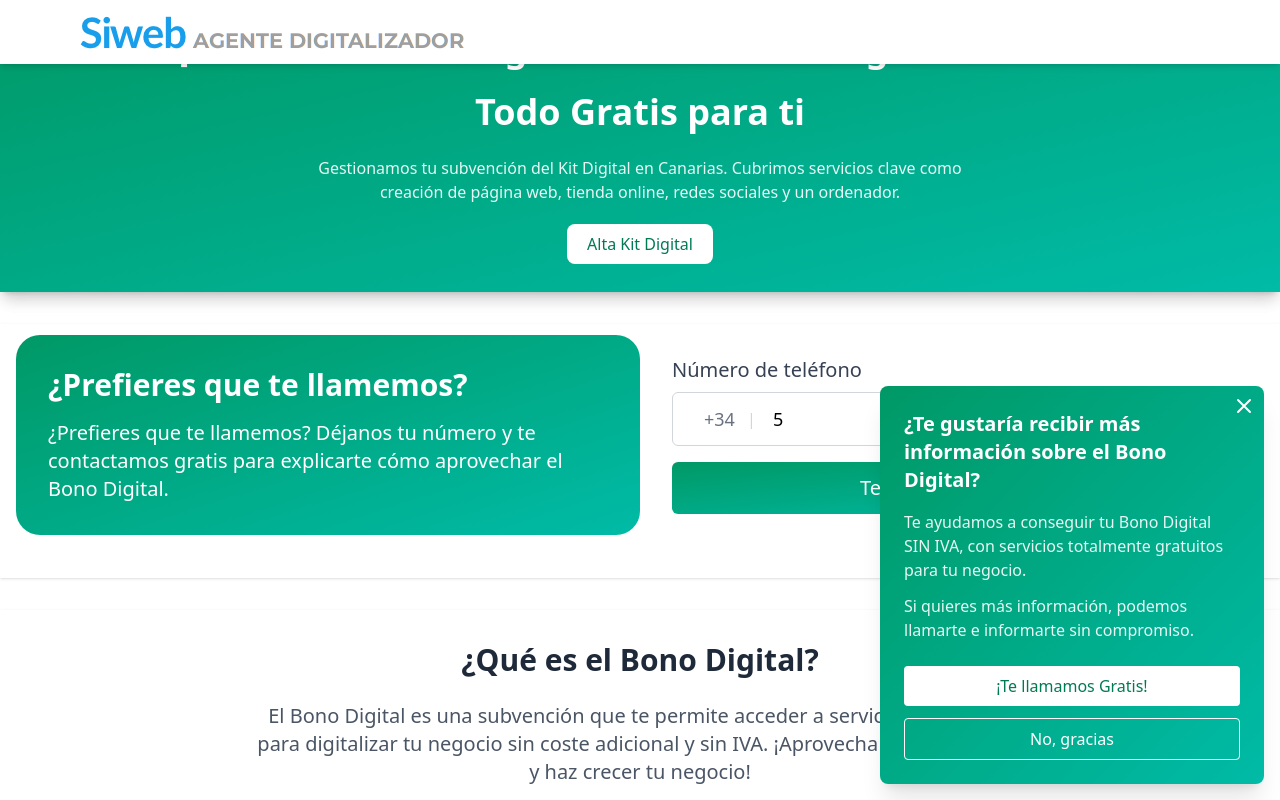
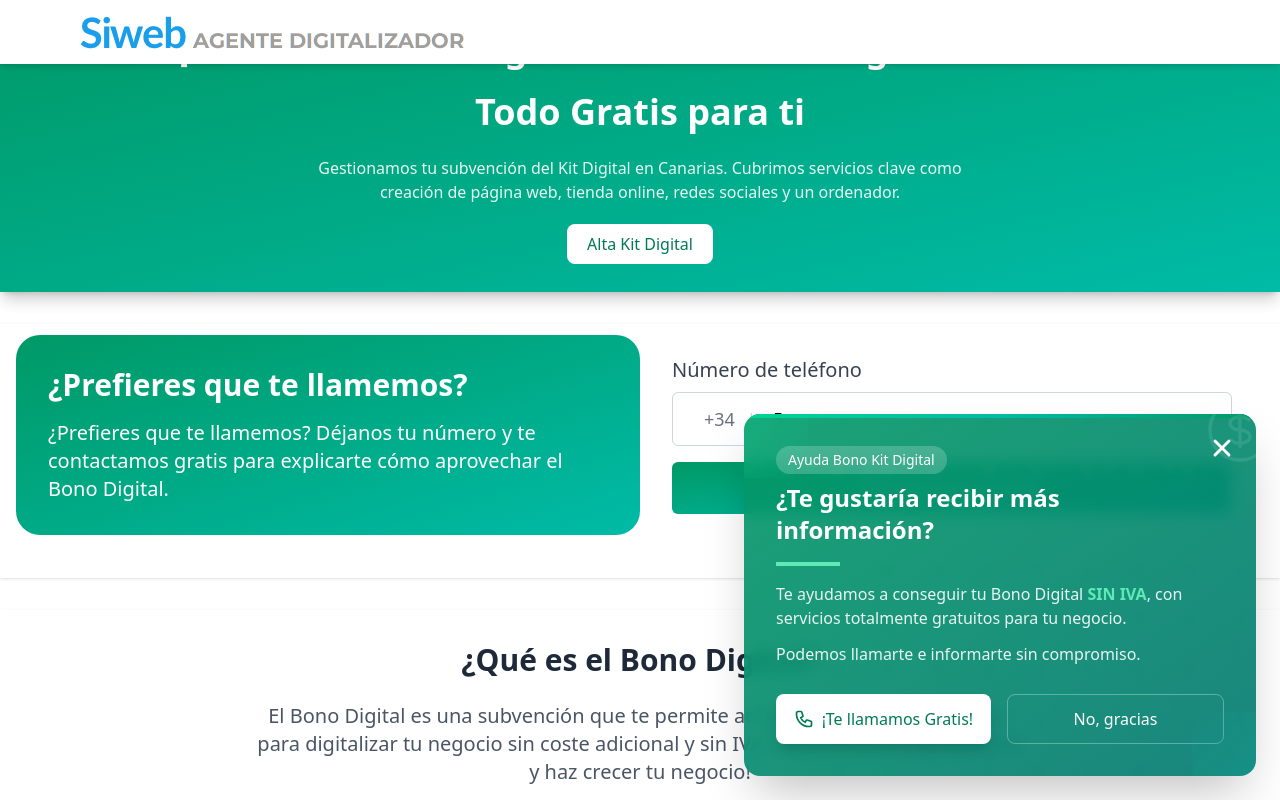
Before and after one commit to JorgeAlleresSiWeb/SiWebCanariasSticky, a React (Vite) app: page / in a window 1280 px wide. Both pictures are taken after typing "5" into the empty fields and a click on the button "Te Llamamos Gratis". Shown: the top 800 px of the page. Built offline with nearby package versions, Linux system fonts and the light colour scheme.

Commit message:
Modifico los estilos y animaciones del popUp

```diff
--- a/src/components/ExitPopup.tsx
+++ b/src/components/ExitPopup.tsx
@@ -5,6 +5,7 @@
   const [showForm, setShowForm] = useState(false);
   const [phone, setPhone] = useState('');
   const hasAttemptedExit = useRef(false);
+  const popupRef = useRef<HTMLDivElement>(null);
 
   // Función para mostrar el popup después de cierto tiempo
   useEffect(() => {
@@ -43,10 +44,51 @@
     };
   }, []);
 
+  // Efecto para animar la entrada del popup
+  useEffect(() => {
+    if (showPopup && popupRef.current) {
+      popupRef.current.style.opacity = '0';
+      popupRef.current.style.transform = 'translateY(20px)';
+
+      setTimeout(() => {
+        if (popupRef.current) {
+          popupRef.current.style.opacity = '1';
+          popupRef.current.style.transform = 'translateY(0)';
+        }
+      }, 50);
+    }
+  }, [showPopup]);
+
   // Función para cerrar el popup
   const closePopup = () => {
+    console.log("Cerrando popup"); // Log para depuración
+
+    try {
+      if (popupRef.current) {
+        popupRef.current.style.opacity = '0';
+        popupRef.current.style.transform = 'translateY(20px)';
+
+        setTimeout(() => {
           setShowPopup(false);
           setShowForm(false);
+        }, 300);
+      } else {
+        // Si no hay referencia, cerramos directamente
+        setShowPopup(false);
+        setShowForm(false);
+      }
+    } catch (error) {
+      console.error("Error al cerrar el popup:", error);
+      // En caso de error, forzamos el cierre
+      setShowPopup(false);
+      setShowForm(false);
+    }
+  };
+
+  // Manejador específico para el botón X
+  const handleCloseButtonClick = (e: React.MouseEvent) => {
+    e.stopPropagation(); // Prevenir que el click se propague
+    closePopup();
   };
 
   // Función para mostrar el formulario
@@ -65,66 +107,113 @@
   if (!showPopup) return null;
 
   return (
-    <div className="fixed bottom-0 right-0 z-50 w-full sm:bottom-4 sm:right-4 sm:w-auto sm:max-w-md">
-      <div className="bg-gradient-to-br from-emerald-600 to-teal-500 rounded-t-lg sm:rounded-lg p-4 sm:p-6 shadow-xl text-white relative w-full sm:w-96">
+    <div className="fixed bottom-0 right-0 z-50 m-4 sm:m-6 w-full max-w-md sm:max-w-lg">
+      <div
+        ref={popupRef}
+        className="relative w-full overflow-hidden backdrop-blur-sm bg-white/10 rounded-2xl shadow-2xl"
+        style={{
+          transition: 'all 0.3s ease-in-out',
+          backgroundImage: 'radial-gradient(circle at 90% 10%, rgba(236, 253, 245, 0.15) 10%, transparent 20%), radial-gradient(circle at 10% 90%, rgba(236, 253, 245, 0.1) 5%, transparent 15%)',
+          backgroundSize: '50px 50px, 60px 60px'
+        }}
+      >
+        {/* Borde decorativo superior */}
+        <div className="absolute top-0 left-0 right-0 h-1 bg-gradient-to-r from-emerald-400 via-teal-500 to-emerald-600"></div>
+
+        {/* Decoración en las esquinas */}
+        <div className="absolute top-0 left-0 w-16 h-16 bg-gradient-to-br from-emerald-400 to-transparent rounded-br-3xl opacity-20"></div>
+        <div className="absolute bottom-0 right-0 w-16 h-16 bg-gradient-to-tl from-teal-500 to-transparent rounded-tl-3xl opacity-20"></div>
+
+        <div className="bg-gradient-to-br from-emerald-600/90 to-teal-700/90 p-5 sm:p-8 text-white">
+          {/* Botón de cierre mejorado */}
           <button
-          onClick={closePopup}
-          className="absolute top-2 right-2 text-white hover:text-gray-200"
+            onClick={handleCloseButtonClick}
+            className="absolute top-3 right-3 z-30 text-white hover:text-white transform hover:rotate-90 transition-all duration-300 p-2 rounded-full hover:bg-black/20"
+            aria-label="Cerrar"
           >
-          <svg xmlns="http://www.w3.org/2000/svg" className="h-6 w-6" fill="none" viewBox="0 0 24 24" stroke="currentColor">
-            <path strokeLinecap="round" strokeLinejoin="round" strokeWidth={2} d="M6 18L18 6M6 6l12 12" />
+            <svg xmlns="http://www.w3.org/2000/svg" className="h-7 w-7" fill="none" viewBox="0 0 24 24" stroke="currentColor">
+              <path strokeLinecap="round" strokeLinejoin="round" strokeWidth={2.5} d="M6 18L18 6M6 6l12 12" />
             </svg>
           </button>
 
           {!showForm ? (
             <>
-            <h2 className="text-lg sm:text-xl font-bold mb-3 sm:mb-4 pr-6">¿Te gustaría recibir más información sobre el Bono Digital?</h2>
+              {/* Icono decorativo - con pointer-events-none para evitar interferencias */}
+              <div className="absolute -right-6 -top-6 opacity-10 pointer-events-none">
+                <svg xmlns="http://www.w3.org/2000/svg" className="h-20 w-20" fill="none" viewBox="0 0 24 24" stroke="currentColor">
+                  <path strokeLinecap="round" strokeLinejoin="round" strokeWidth={1} d="M12 8c-1.657 0-3 .895-3 2s1.343 2 3 2 3 .895 3 2-1.343 2-3 2m0-8c1.11 0 2.08.402 2.599 1M12 8V7m0 1v8m0 0v1m0-1c-1.11 0-2.08-.402-2.599-1M21 12a9 9 0 11-18 0 9 9 0 0118 0z" />
+                </svg>
+              </div>
+
+              <div className="mb-6 relative z-10">
+                <span className="inline-block px-3 py-1 bg-white/20 rounded-full text-sm font-medium mb-2">Ayuda Bono Kit Digital</span>
+                <h2 className="text-xl sm:text-2xl font-bold mb-3 sm:mb-4 pr-6">¿Te gustaría recibir más información?</h2>
+                <div className="w-16 h-1 bg-emerald-300 mb-4"></div>
                 <p className="mb-2 sm:mb-3 text-white/90 text-sm sm:text-base">
-              Te ayudamos a conseguir tu Bono Digital SIN IVA, con servicios totalmente gratuitos para tu negocio.
+                  Te ayudamos a conseguir tu Bono Digital <span className="font-bold text-emerald-300">SIN IVA</span>, con servicios totalmente gratuitos para tu negocio.
                 </p>
-            <p className="mb-4 sm:mb-6 text-white/90 text-sm sm:text-base">
-              Si quieres más información, podemos llamarte e informarte sin compromiso.
+                <p className="mb-5 sm:mb-7 text-white/90 text-sm sm:text-base">
+                  Podemos llamarte e informarte sin compromiso.
                 </p>
+              </div>
 
-            <div className="flex flex-col space-y-2 sm:space-y-3">
+              <div className="flex flex-col sm:flex-row sm:space-x-4 space-y-3 sm:space-y-0">
                 <button
                   onClick={showCallForm}
-                className="bg-white text-emerald-700 hover:bg-emerald-50 transform hover:scale-105 duration-300 ease-in-out font-medium py-2 px-4 rounded"
+                  className="flex-1 bg-white group text-emerald-700 font-medium py-3 px-4 rounded-lg shadow-lg flex items-center justify-center space-x-2 transform transition-all duration-300 hover:translate-y-[-2px] hover:shadow-xl"
                 >
-                ¡Te llamamos Gratis!
+                  <svg xmlns="http://www.w3.org/2000/svg" className="h-5 w-5 transition-transform group-hover:rotate-12" fill="none" viewBox="0 0 24 24" stroke="currentColor">
+                    <path strokeLinecap="round" strokeLinejoin="round" strokeWidth={2} d="M3 5a2 2 0 012-2h3.28a1 1 0 01.948.684l1.498 4.493a1 1 0 01-.502 1.21l-2.257 1.13a11.042 11.042 0 005.516 5.516l1.13-2.257a1 1 0 011.21-.502l4.493 1.498a1 1 0 01.684.949V19a2 2 0 01-2 2h-1C9.716 21 3 14.284 3 6V5z" />
+                  </svg>
+                  <span>¡Te llamamos Gratis!</span>
                 </button>
                 <button
                   onClick={closePopup}
-                className="bg-transparent border border-white hover:bg-white/20 transform hover:-translate-y-1 duration-300 ease-in-out text-white font-medium py-2 px-4 rounded"
+                  className="flex-1 bg-transparent border border-white/30 text-white font-medium py-3 px-4 rounded-lg hover:bg-white/10 transition-all duration-300"
                 >
                   No, gracias
                 </button>
               </div>
             </>
           ) : (
-          <form onSubmit={handleSubmit}>
-            <h2 className="text-lg sm:text-xl font-bold mb-3 sm:mb-4 pr-6">Introduce tu teléfono</h2>
-            <p className="mb-3 sm:mb-4 text-white/90 text-sm sm:text-base">Te llamaremos lo antes posible sin compromiso</p>
+            <form onSubmit={handleSubmit} className="relative z-10">
+              <h2 className="text-xl sm:text-2xl font-bold mb-3 sm:mb-4 pr-6">¿A qué número te llamamos?</h2>
+              <div className="w-16 h-1 bg-emerald-300 mb-4"></div>
+              <p className="mb-5 text-white/90 text-sm sm:text-base">Te llamaremos lo antes posible sin compromiso</p>
 
-            <div className="mb-4">
+              <div className="relative mb-6">
+                <div className="absolute inset-y-0 left-0 pl-3 flex items-center pointer-events-none">
+                  <svg xmlns="http://www.w3.org/2000/svg" className="h-5 w-5 text-white/60" fill="none" viewBox="0 0 24 24" stroke="currentColor">
+                    <path strokeLinecap="round" strokeLinejoin="round" strokeWidth={2} d="M3 5a2 2 0 012-2h3.28a1 1 0 01.948.684l1.498 4.493a1 1 0 01-.502 1.21l-2.257 1.13a11.042 11.042 0 005.516 5.516l1.13-2.257a1 1 0 011.21-.502l4.493 1.498a1 1 0 01.684.949V19a2 2 0 01-2 2h-1C9.716 21 3 14.284 3 6V5z" />
+                  </svg>
+                </div>
                 <input
                   type="tel"
                   value={phone}
                   onChange={(e) => setPhone(e.target.value)}
                   placeholder="Tu número de teléfono"
-                className="w-full p-2 border border-white/30 bg-white/20 text-white rounded focus:outline-none focus:ring-2 focus:ring-white placeholder-white/50"
+                  className="w-full pl-10 p-3 bg-white/10 border border-white/20 text-white rounded-lg focus:outline-none focus:ring-2 focus:ring-emerald-300 focus:border-transparent placeholder-white/50 transition-all duration-300"
                   required
                 />
               </div>
 
               <button
                 type="submit"
-              className="w-full bg-white text-emerald-700 hover:bg-emerald-50 transform hover:scale-105 duration-300 ease-in-out font-medium py-2 px-4 rounded"
+                className="w-full bg-white text-emerald-700 font-medium py-3 px-4 rounded-lg shadow-lg flex items-center justify-center transform transition-all duration-300 hover:translate-y-[-2px] hover:shadow-xl"
               >
                 Te Llamamos Gratis
               </button>
+
+              <button
+                type="button"
+                onClick={() => setShowForm(false)}
+                className="mt-3 w-full text-center text-white/70 hover:text-white text-sm transition-colors duration-300"
+              >
+                ← Volver atrás
+              </button>
             </form>
           )}
+        </div>
       </div>
     </div>
   );
```
Lines whose indentation alone changed are shown as unchanged.
